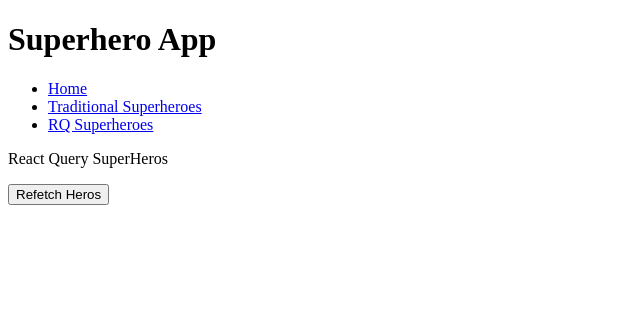
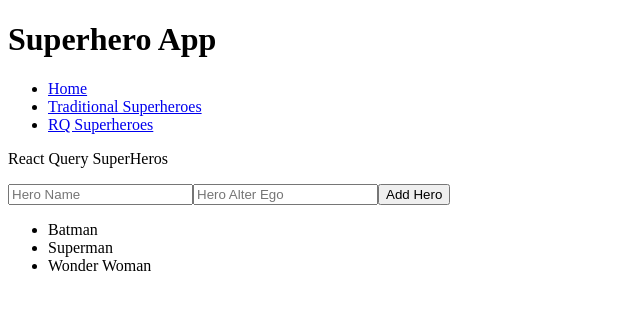
Before and after one commit to kudae3/react-query, a React (Vite) app: page /rq-superheroes in a window 1280 px wide. Shown: the top 310 px of the page, without its empty margins (0-640 px from the left). Built offline with nearby package versions, Linux system fonts and the light colour scheme; data requests are answered from the project's data file.

Commit message:
refactor RqSuperHeros component to integrate useAddSuperHero hook for adding new superheroes; remove unused refetch button

```diff
--- a/src/components/RqSuperHeros.jsx
+++ b/src/components/RqSuperHeros.jsx
@@ -1,16 +1,43 @@
-import { useFetchSuperHeros } from "../hooks/useFetchSuperHeros";
+import { useState } from "react";
+import { useAddSuperHero, useFetchSuperHeros } from "../hooks/useFetchSuperHeros";
+
+
 
 const RqSuperHeros = () => {
 
-  const {isLoading, isFetching, error, data, refetch} = useFetchSuperHeros();
+  const {isLoading, isFetching, error, data} = useFetchSuperHeros();
+  const AddSuperHeroMutation = useAddSuperHero();
+
+  const [name, setName] = useState('');
+  const [alterEgo, setAlterEgo] = useState('');
+
   console.log({isFetching, isLoading});
 
+  const handleSubmit = async (e) => {
+    e.preventDefault();
+    AddSuperHeroMutation.mutate({ name, alterEgo });
+  }
 
   return (
     <div>
       <p>React Query SuperHeros</p>
       {error && <p>Error: {error.message}</p>}
-      <button onClick={refetch}>Refetch Heros</button>
+      {/* <button onClick={refetch}>Refetch Heros</button> */}
+
+
+      <form onSubmit={handleSubmit} method="post">
+
+        <input onChange={(e) => {
+          setName(e.target.value);
+        }} value={name} type="text" name="name" placeholder="Hero Name" />
+
+        <input onChange={(e) => {
+          setAlterEgo(e.target.value);
+        }} value={alterEgo} type="text" name="alterEgo" placeholder="Hero Alter Ego" />
+
+        <button type="submit">Add Hero</button>
+      </form>
+
       {
         (isLoading || isFetching) && <p>Loading...</p>
       }
--- a/src/hooks/useFetchSuperHeros.js
+++ b/src/hooks/useFetchSuperHeros.js
@@ -1,4 +1,4 @@
-import { useQuery } from "@tanstack/react-query";
+import { QueryClient, useMutation, useQuery, useQueryClient } from "@tanstack/react-query";
 import axios from "axios";
 
 const fetchSuperHeros = async() => {
@@ -10,6 +10,24 @@ export const useFetchSuperHeros = () => {
     return useQuery({
         queryKey: ['super-heroes'],
         queryFn: fetchSuperHeros,
-        enabled: false
+        // enabled: false
     });
 }
+
+export const addSuperHero = async({ name, alterEgo }) => {
+    const response = await axios.post('http://localhost:3000/superheroes', {
+        name,
+        alterEgo
+    });
+    return response.data;
+}
+
+export const useAddSuperHero = () => {
+    const queryClient = useQueryClient();
+    return useMutation({
+        mutationFn: addSuperHero,
+        onSuccess: () => {
+            queryClient.invalidateQueries({ queryKey: ['super-heroes'] });
+        }
+    })
+}
```
